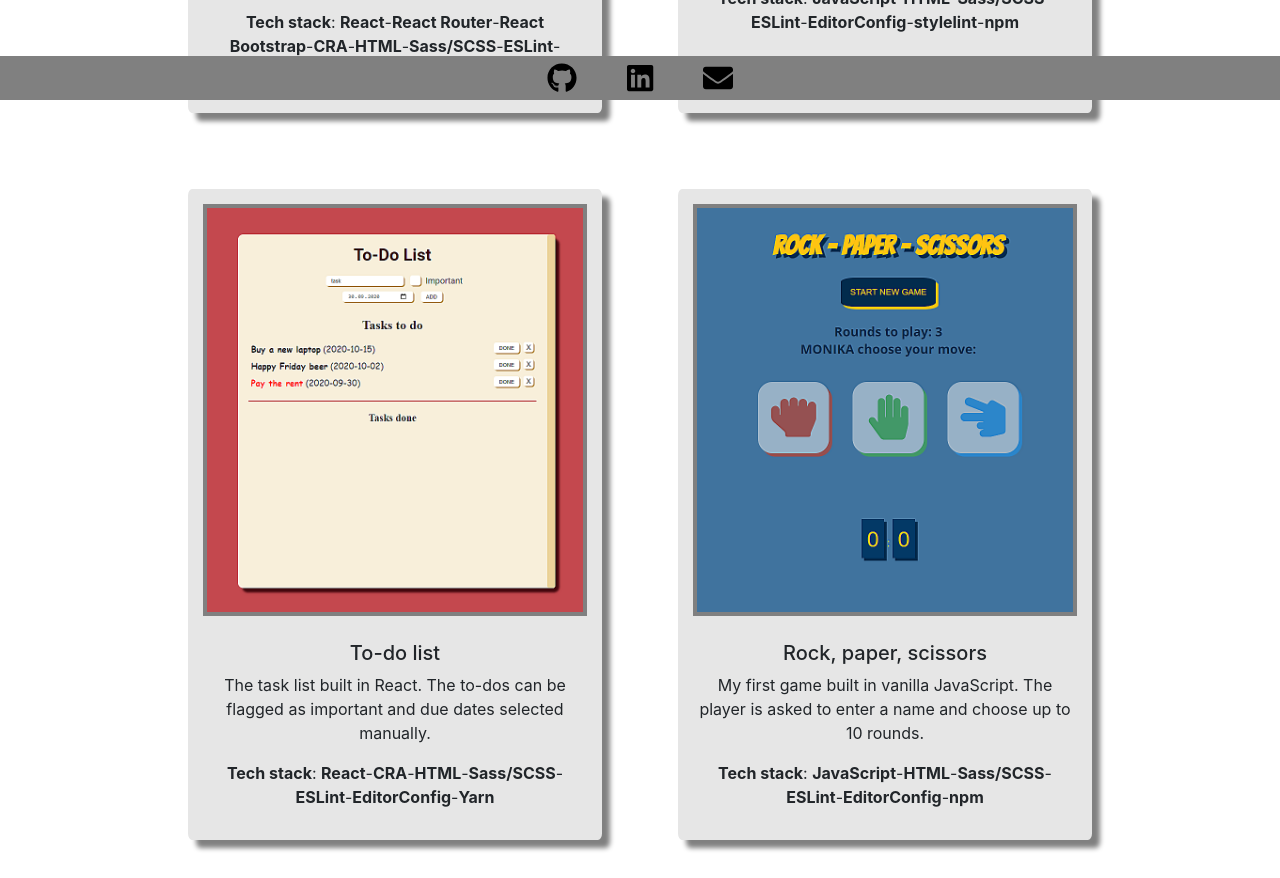
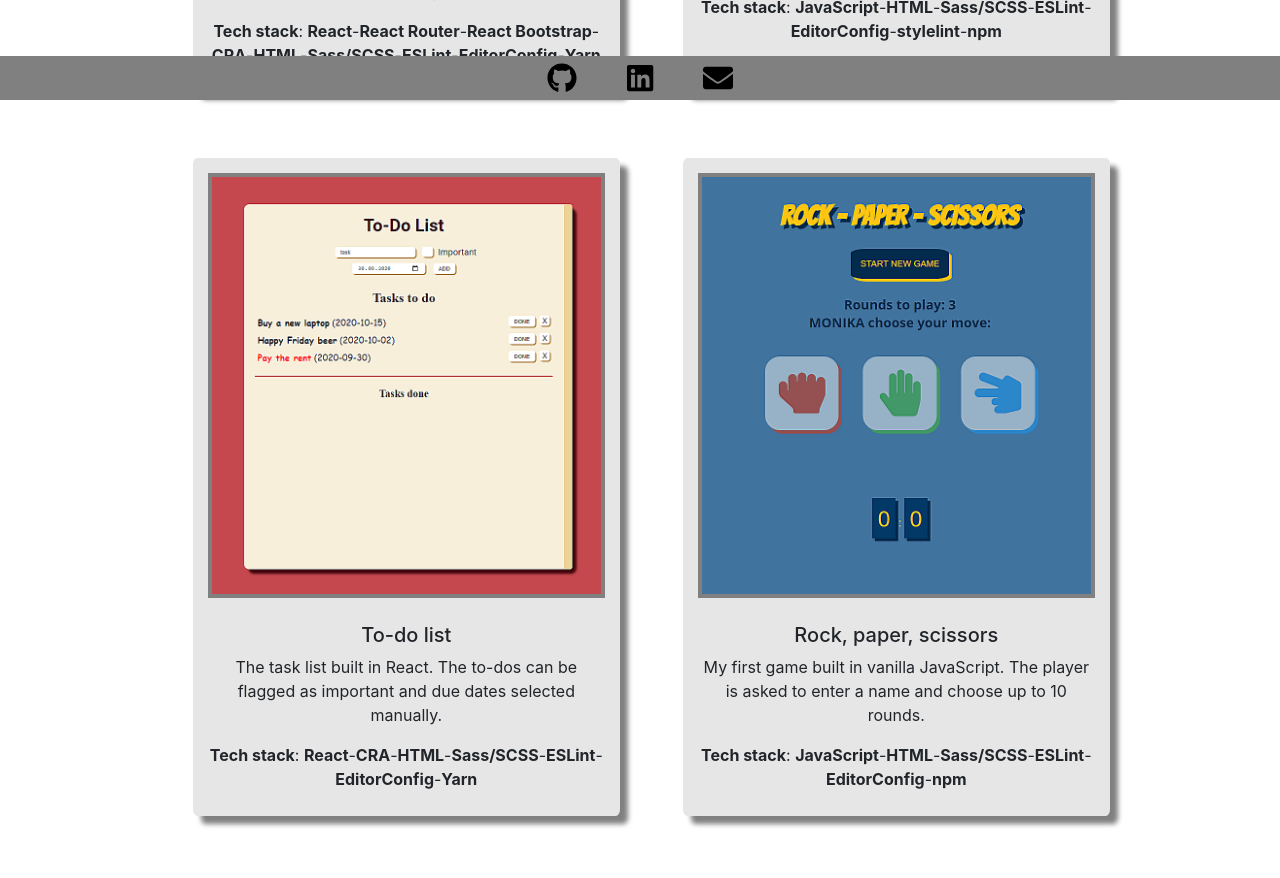
Before and after one commit to WieMon/portfolio, a React (Create React App) app: page /portfolio in a window 1280 px wide. Shown: the part 700-1578 px from the top of the page. After the commit the page ends 1549 px from the top, so only its background shows below. Built offline with nearby package versions, Linux system fonts and the light colour scheme.

Commit message:
Fix styling for portfolio

```diff
--- a/src/pages/Portfolio.js
+++ b/src/pages/Portfolio.js
@@ -23,7 +23,7 @@ const Portfolio = () => {
                 <p>
                   TEST   My individual project based on the PSD templates provided during the Web Developer Bootcamp.
                 </p>
-                <p className='test'>
+                <p className='portfolio__p'>
                   <span className='portfolio__tech'>Tech stack</span>: <span className='portfolio__tech'>React</span>-<span className='portfolio__tech'>React Router</span>-<span className='portfolio__tech'>React Bootstrap</span>-<span className='portfolio__tech'>CRA</span>-<span className='portfolio__tech'>HTML</span>-<span className='portfolio__tech'>Sass/SCSS</span>-<span className='portfolio__tech'>ESLint</span>-<span className='portfolio__tech'>EditorConfig</span>-<span className='portfolio__tech'>Yarn</span>
                 </p>
               </div>
@@ -57,7 +57,7 @@ const Portfolio = () => {
                 <p>
                   My individual project based on the PSD templates provided during the Web Developer Bootcamp.
                 </p>
-                <p className='test'>
+                <p className='portfolio__p'>
                   <span className='portfolio__tech'>Tech stack</span>: <span className='portfolio__tech'>JavaScript</span>-<span className='portfolio__tech'>HTML</span>-<span className='portfolio__tech'>Sass/SCSS</span>-<span className='portfolio__tech'>ESLint</span>-<span className='portfolio__tech'>EditorConfig</span>-<span className='portfolio__tech'>stylelint</span>-<span className='portfolio__tech'>npm</span>
                 </p>
               </div>
@@ -93,7 +93,7 @@ const Portfolio = () => {
                 <p>
                   The task list built in React. The to-dos can be flagged as important and due dates selected manually.
                 </p>
-                <p className='test'>
+                <p className='portfolio__p'>
                   <span className='portfolio__tech'>Tech stack</span>: <span className='portfolio__tech'>React</span>-<span className='portfolio__tech'>CRA</span>-<span className='portfolio__tech'>HTML</span>-<span className='portfolio__tech'>Sass/SCSS</span>-<span className='portfolio__tech'>ESLint</span>-<span className='portfolio__tech'>EditorConfig</span>-<span className='portfolio__tech'>Yarn</span>
                 </p>
               </div>
@@ -127,8 +127,8 @@ const Portfolio = () => {
                 <p>
                   My first game built in vanilla JavaScript. The player is asked to enter a name and choose up to 10 rounds.
                 </p>
-                <p className='test'>
-                  <span className='portfolio__tech'>Tech stack</span>: <span className='portfolio__tech'>JavaScript</span>-<span className='portfolio__tech'>HTML</span>-<span className='portfolio__tech'>Sass/SCSS</span>-<span className='portfolio__tech'>ESLint</span>-<span className='portfolio__tech'>EditorConfig</span>-<span className='portfolio__tech test'>npm</span>
+                <p className='portfolio__p'>
+                  <span className='portfolio__tech'>Tech stack</span>: <span className='portfolio__tech'>JavaScript</span>-<span className='portfolio__tech'>HTML</span>-<span className='portfolio__tech'>Sass/SCSS</span>-<span className='portfolio__tech'>ESLint</span>-<span className='portfolio__tech'>EditorConfig</span>-<span className='portfolio__tech'>npm</span>
                 </p>
               </div>
               <div className='portfolio__link-div'>
--- a/src/styles/pages/Portfolio.scss
+++ b/src/styles/pages/Portfolio.scss
@@ -3,13 +3,13 @@
 .portfolio__row {
   display: flex;
   @include tabletlandscape {
-    padding: 15px 20px;
+    padding: 10px;
   }
   @include laptop {
-    padding: 30px 80px;
+    padding: 25px 80px;
   }
   @include desktop {
-    padding: 0;
+    padding: 25px 0;
   }
 }
 
@@ -17,12 +17,13 @@
   display: flex;
   flex-direction: column;
   text-align: center;
-  background-color: lighten(grey, 40%);
+  height: 100%;
+  width: 90%;
+  margin: 10px 15px;
+  padding: 5px;
   box-shadow: 8px 8px 5px grey;
   border-radius: 1%;
-  height: 100%;
-  margin: 10px 15px;
-  padding: 5px;
+  background-color: lighten(grey, 40%);
   &:hover {
     transform: scale(1.1);
     transition: all 0.5s;
@@ -44,37 +45,29 @@
     &:hover .portfolio__link {
       color:green;
       background-color: lighten($color-two, 30%);
-      border-radius: 6%;
-
     }
     .portfolio__link:hover {
       text-decoration: none;
       color: red;
       background-color: lighten($color-two, 40%);
-      border-radius: 6%;
       box-shadow: 3px 3px 2px red;
     }
   }
 
   @include mobilelandscape {
     padding: 10px;
-
   }
-  @include tabletlandscape {
-    //height: 100%;
-  }
-  @include laptop {
-    margin: 0 30px;
+    @include laptop {
+    margin: 0 35px;
     padding: 15px;
   }
   @include desktop {
-    margin: 20px;
-    padding: 20px;
+    margin: 0 20px;
   }
 }
 
 .portfolio__col {
-   margin-bottom: 35px;
+  margin-bottom: 35px;
   @include tabletlandscape {
     margin-bottom: 0;
   }
@@ -95,9 +88,12 @@
   font-weight: 700;
 }
 
-// .test {
-//   margin-top: auto;
-// }
+.portfolio__p {
+  margin-bottom: 10px;
+  @include desktop {
+    margin-bottom: 5px;
+  }
+}
 
 .portfolio__link-div {
   text-align: center;
@@ -111,10 +107,6 @@
     left: 50%;
     transform: translate(-50%);
   }
-  @include desktop {
-    top: 30%;
-  }
-
 }
 
 .portfolio__link {
@@ -123,10 +115,4 @@
   margin: 15px;
   border-radius: 6%;
   box-shadow: 3px 3px 2px grey;
-  &:hover {
-    text-decoration: none;
-    color: red;
-    background-color: lighten($color-two, 40%);
-    box-shadow: 3px 3px 2px red;
-  }
 }
```
